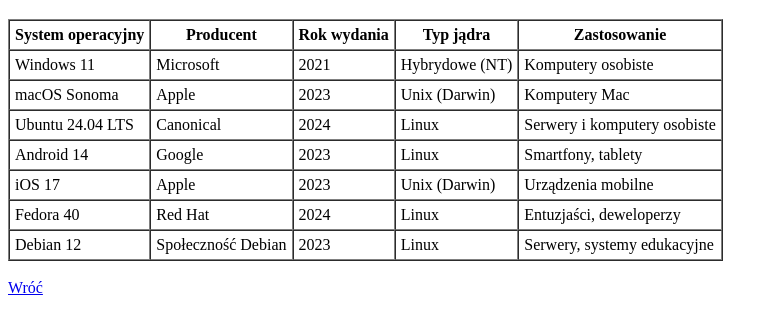
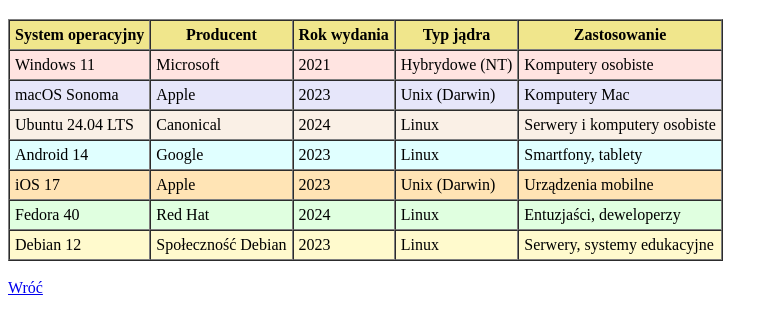
Before and after one commit to macias-coding/Szkola-Cw, a plain HTML site: page tabela_huba.html in a window 1280 px wide. Shown: the part 61-392 px from the top of the page, without its empty margins (0-778 px from the left). Drawn offline with Linux system fonts and the light colour scheme.

Commit message:
Enhance table with row background colors
Added background colors to table rows for better readability.

```diff
--- a/tabela_huba.html
+++ b/tabela_huba.html
@@ -8,56 +8,56 @@
     <body>
         <h1>Dane komputerowe - Maciej Huba 2Fg1</h1>
         <table border="1" cellpadding="5" cellspacing="0">
-            <tr>
+            <tr bgcolor="#f0e68c">
                 <th>System operacyjny</th>
                 <th>Producent</th>
                 <th>Rok wydania</th>
                 <th>Typ jądra</th>
                 <th>Zastosowanie</th>
             </tr>
-            <tr>
+            <tr bgcolor="#ffe4e1">
                 <td>Windows 11</td>
                 <td>Microsoft</td>
                 <td>2021</td>
                 <td>Hybrydowe (NT)</td>
                 <td>Komputery osobiste</td>
             </tr>
-            <tr>
+            <tr bgcolor="#e6e6fa">
                 <td>macOS Sonoma</td>
                 <td>Apple</td>
                 <td>2023</td>
                 <td>Unix (Darwin)</td>
                 <td>Komputery Mac</td>
             </tr>
-            <tr>
+            <tr bgcolor="#faf0e6">
                 <td>Ubuntu 24.04 LTS</td>
                 <td>Canonical</td>
                 <td>2024</td>
                 <td>Linux</td>
                 <td>Serwery i komputery osobiste</td>
             </tr>
-            <tr>
+            <tr bgcolor="#e0ffff">
                 <td>Android 14</td>
                 <td>Google</td>
                 <td>2023</td>
                 <td>Linux</td>
                 <td>Smartfony, tablety</td>
             </tr>
-            <tr>
+            <tr bgcolor="#ffe4b5">
                 <td>iOS 17</td>
                 <td>Apple</td>
                 <td>2023</td>
                 <td>Unix (Darwin)</td>
                 <td>Urządzenia mobilne</td>
             </tr>
-            <tr>
+            <tr bgcolor="#e0ffe0">
                 <td>Fedora 40</td>
                 <td>Red Hat</td>
                 <td>2024</td>
                 <td>Linux</td>
                 <td>Entuzjaści, deweloperzy</td>
             </tr>
-            <tr>
+            <tr bgcolor="#fffacd">
                 <td>Debian 12</td>
                 <td>Społeczność Debian</td>
                 <td>2023</td>
```
